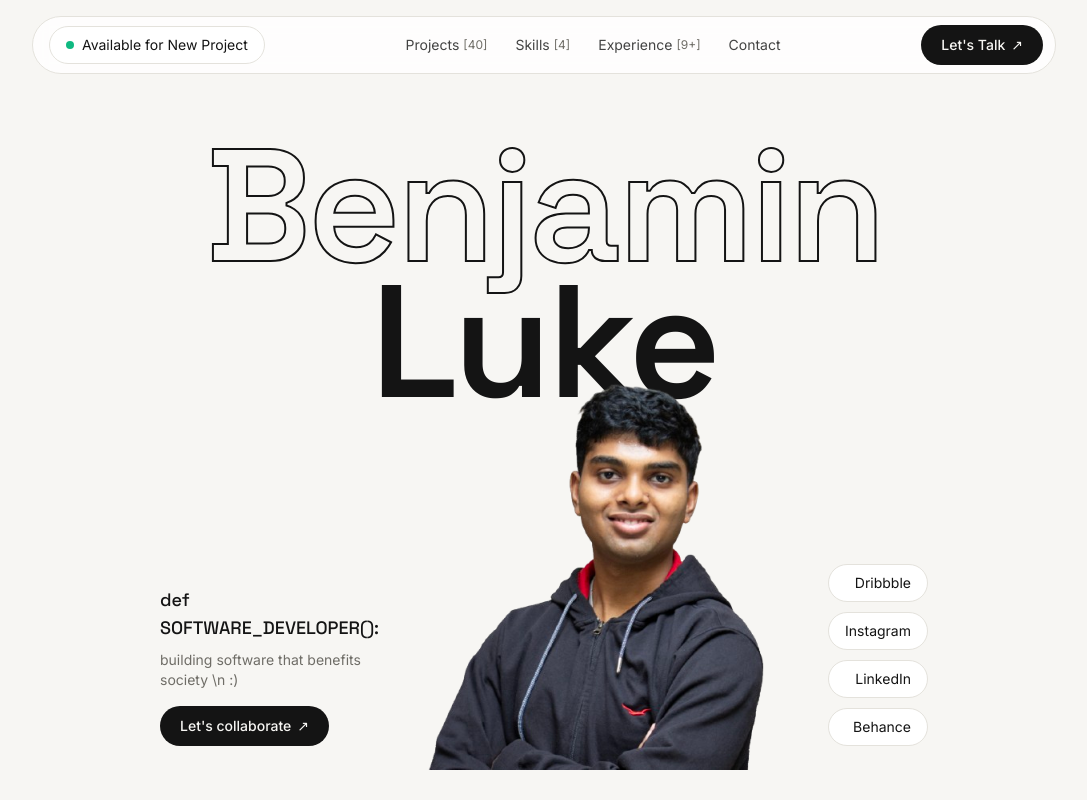
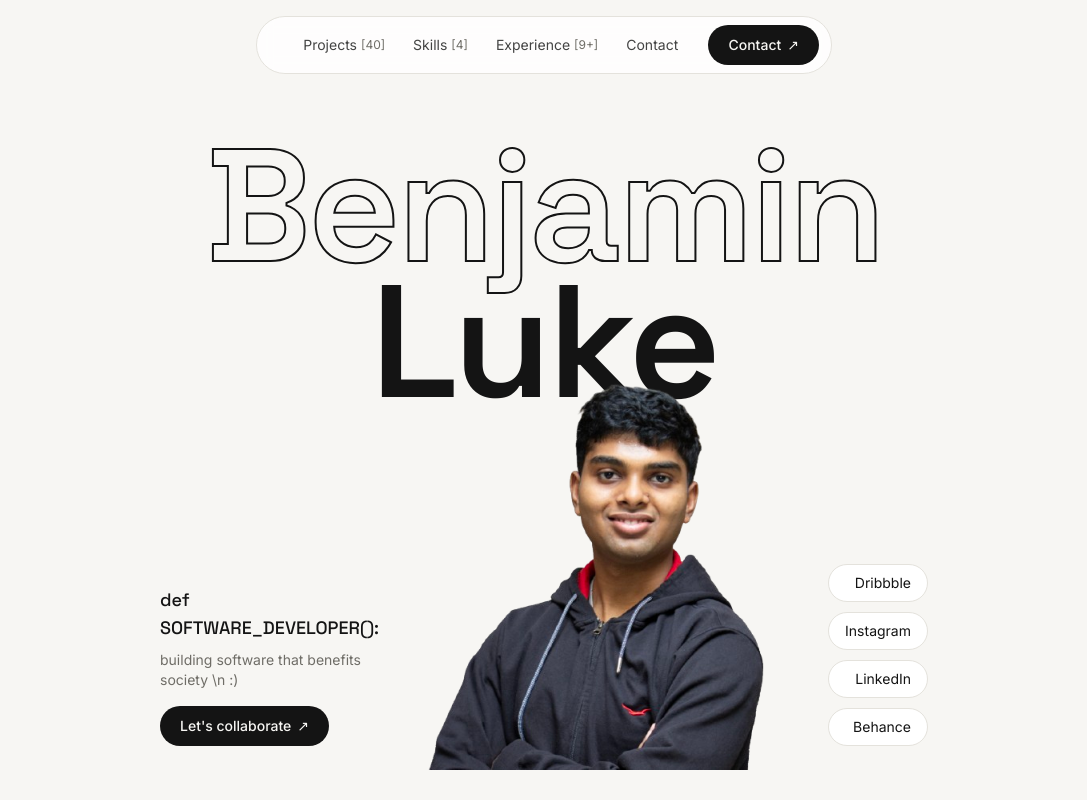
Before and after one commit to Black-Smith-Of-Fire/portfolio, a React (Vite) app: page / in a window 1280 px wide. Shown: the top 800 px of the page, without its empty margins (96-1183 px from the left). Built offline with nearby package versions, Linux system fonts and the light colour scheme; the HTML template or start-up script is replaced by a standard one.

Commit message:
Resized navbar

```diff
--- a/src/components/Navbar.tsx
+++ b/src/components/Navbar.tsx
@@ -1,11 +1,10 @@
-import AvailableBadge from './AvailableBadge'
 import { nav } from '../data'
 
 export default function Navbar() {
   return (
-    <header className="sticky top-4 z-50 mx-auto flex w-full max-w-5xl items-center justify-between gap-4 rounded-pill border border-line bg-white/80 px-3 py-2 backdrop-blur">
+    <header className="sticky top-4 z-50 mx-auto flex w-full max-w-xl items-center justify-between gap-4 rounded-pill border border-line bg-white/80 px-3 py-2 backdrop-blur">
       <div className="pl-1">
-        <AvailableBadge />
+
       </div>
 
       <nav className="hidden items-center gap-7 text-sm text-ink/80 md:flex">
@@ -27,7 +26,7 @@ export default function Navbar() {
         href="#contact"
         className="group inline-flex items-center gap-1.5 rounded-pill bg-ink px-5 py-2.5 text-sm font-medium text-paper transition-transform hover:-translate-y-0.5"
       >
-        Let's Talk
+      Contact
         <span className="transition-transform group-hover:translate-x-0.5 group-hover:-translate-y-0.5">
           ↗
         </span>
```
